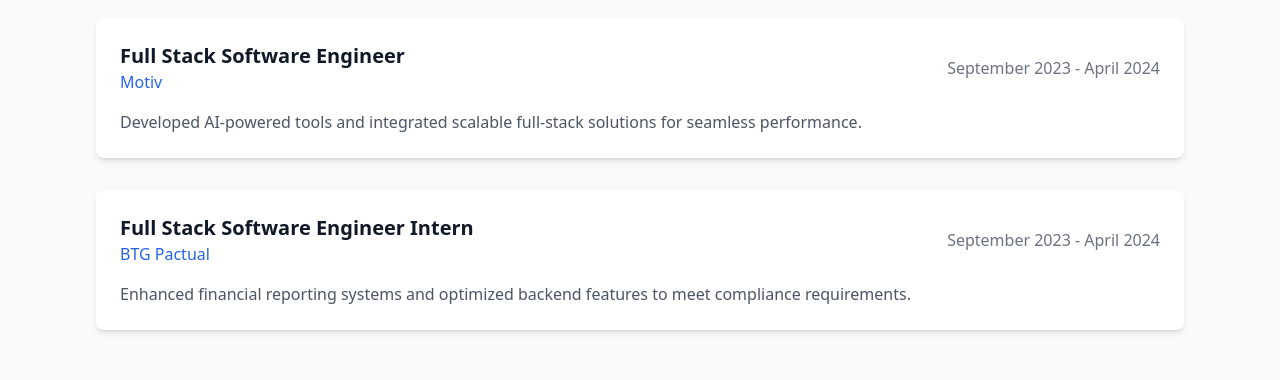
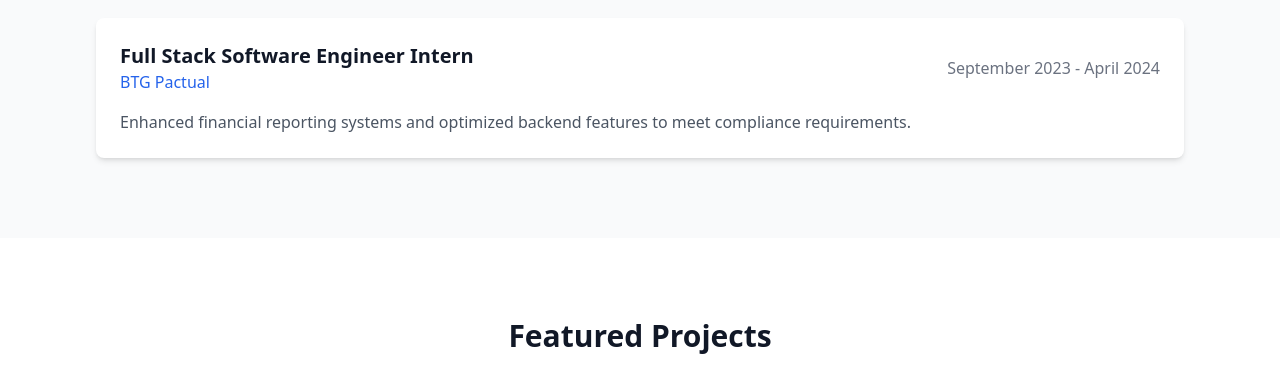
Before and after one commit to sankim11/portfolio, a React (Vite) app: page / in a window 1280 px wide. Shown: the part 2243-2623 px from the top of the page. Built offline with nearby package versions, Linux system fonts and the light colour scheme.

Commit message:
projects and experience updated

```diff
--- a/src/components/Experience.tsx
+++ b/src/components/Experience.tsx
@@ -12,13 +12,6 @@ const experiences = [
     period: "January 2024 - June 2024",
     description:
       "Optimized backend systems and streamlined data handling for scalable banking applications.",
-  },
-  {
-    company: "Motiv",
-    position: "Full Stack Software Engineer",
-    period: "September 2023 - April 2024",
-    description:
-      "Developed AI-powered tools and integrated scalable full-stack solutions for seamless performance.",
   },
   {
     company: "BTG Pactual",
--- a/src/components/Projects.tsx
+++ b/src/components/Projects.tsx
@@ -63,6 +63,14 @@ const projects = [
     technologies: ["React", "JavaScript", "AWS"],
     // github: "https://github.com",
     live: "https://munitora.com.br/",
+  },
+  {
+    title: "Conversational AI Chatbot",
+    description:
+      "A conversational AI chatbot seamlessly integrated with the Notion API, enabling secure and intelligent discussions about documents stored on a Notion page.",
+    image:
+      "https://plus.unsplash.com/premium_photo-1725985758385-d5462d6e7f50?q=80&w=2070&auto=format&fit=crop&ixlib=rb-4.0.3&ixid=M3wxMjA3fDB8MHxwaG90by1wYWdlfHx8fGVufDB8fHx8fA%3D%3D",
+    technologies: ["React", "JavaScript", "AWS"]
   },
   {
     title: "Road Trip Planner",
```
